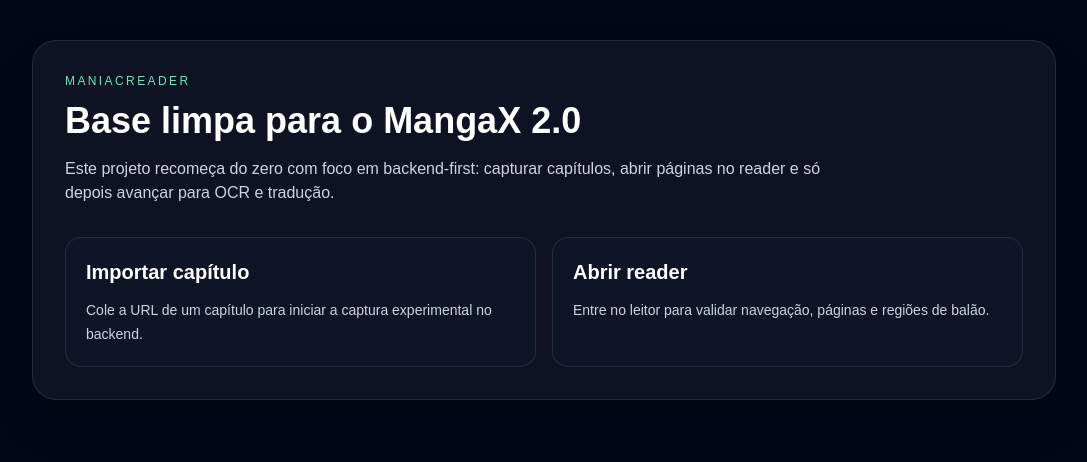
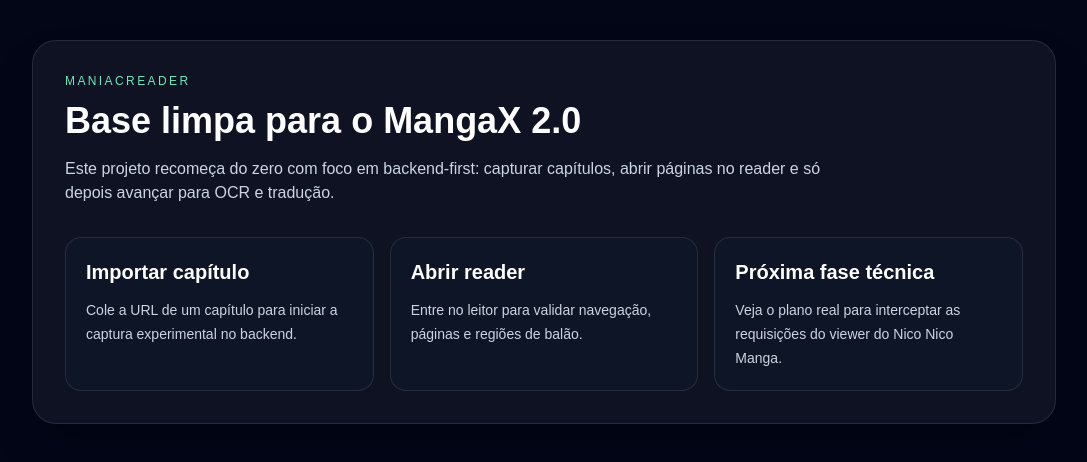
Before and after one commit to MarceloSalada/ManiacReader, a Next.js app: page / in a window 1280 px wide. Shown: the top 462 px of the page, without its empty margins (96-1183 px from the left). Built offline with nearby package versions, Linux system fonts and the light colour scheme.

Commit message:
feat: add viewer network phase card to home

```diff
--- a/app/page.tsx
+++ b/app/page.tsx
@@ -10,6 +10,11 @@
     title: 'Abrir reader',
     description: 'Entre no leitor para validar navegação, páginas e regiões de balão.',
     href: '/reader',
+  },
+  {
+    title: 'Próxima fase técnica',
+    description: 'Veja o plano real para interceptar as requisições do viewer do Nico Nico Manga.',
+    href: '/viewer-network-phase',
   },
 ];
 
@@ -24,7 +29,7 @@
             Este projeto recomeça do zero com foco em backend-first: capturar capítulos, abrir páginas no reader e só depois avançar para OCR e tradução.
           </p>
 
-          <div className="mt-8 grid gap-4 md:grid-cols-2">
+          <div className="mt-8 grid gap-4 md:grid-cols-3">
             {cards.map((card) => (
               <Link
                 key={card.title}
```
